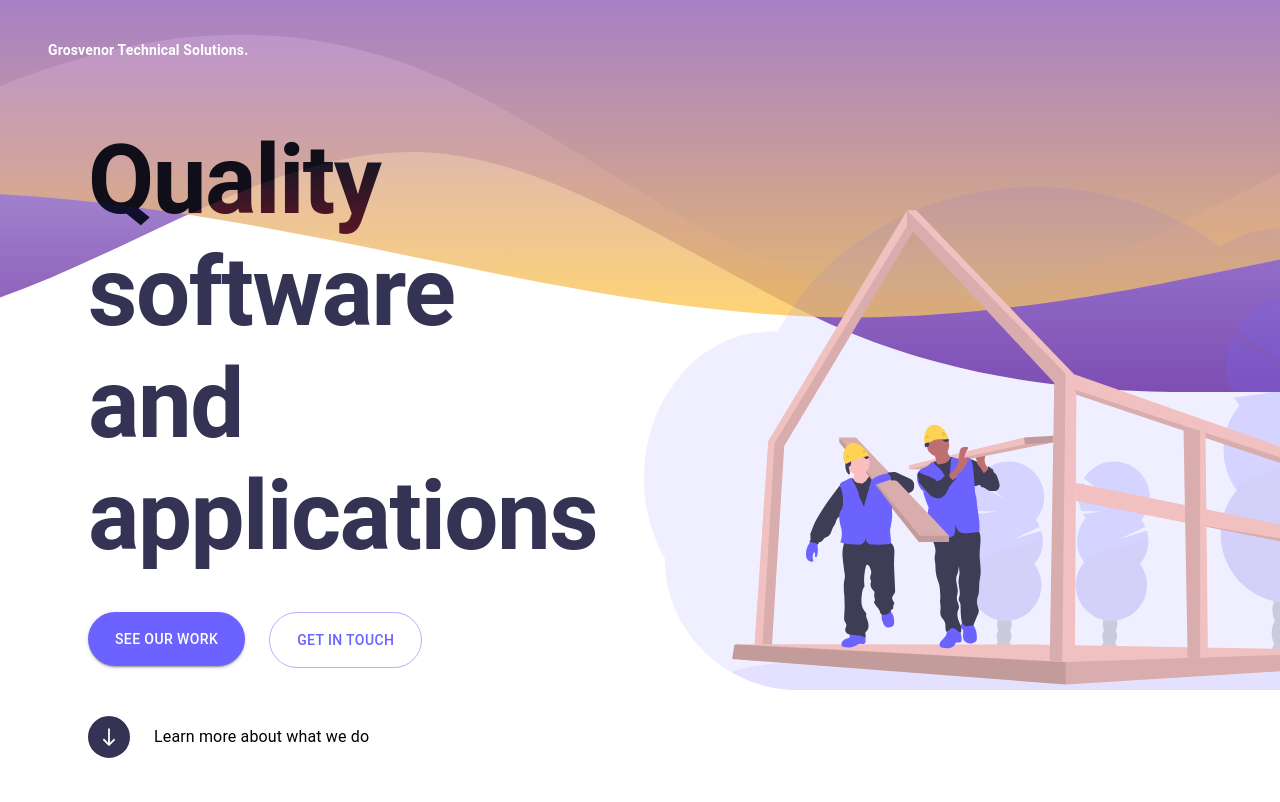
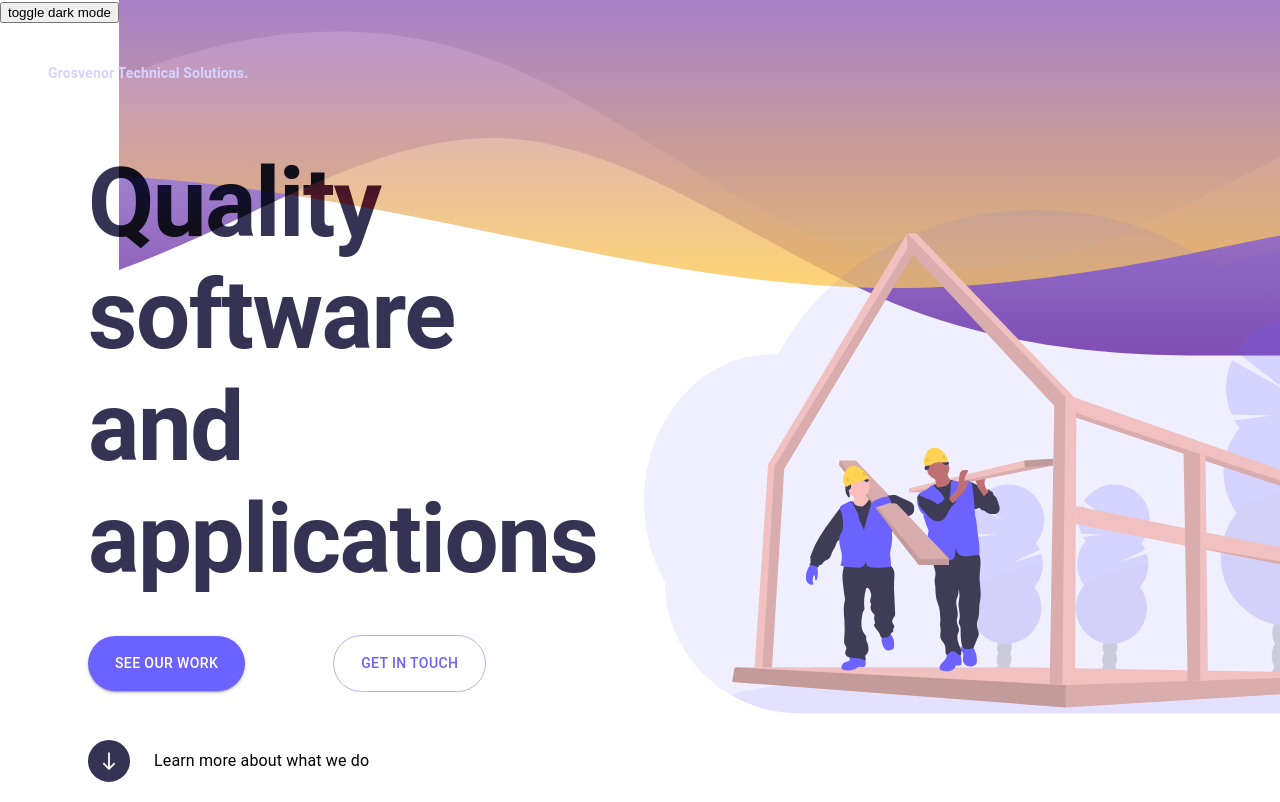
Before and after one commit to izabellewilding/grosvenor-tech-solutions-website, a React (Create React App) app: page / in a window 1280 px wide. Built offline with nearby package versions, Linux system fonts and the light colour scheme.

Commit message:
setup dark mode

```diff
--- a/src/App.js
+++ b/src/App.js
@@ -1,14 +1,15 @@
-import "./App.css";
-import "./theme/theme";
+import { useState } from "react";
+import styled from "@emotion/styled";
 import { ThemeProvider } from "@emotion/react";
 import { ThemeProvider as MuiThemeProvider } from "@mui/material";
-import { muiTheme } from "./theme/mui-theme";
+import { darkTheme, lightTheme } from "./theme/mui-theme";
 import { theme } from "./theme/theme";
 import { Navigation } from "./components/Navigation";
-import styled from "@emotion/styled";
 import { Hero } from "./components/Hero";
 import { ReactComponent as Wave } from "./assets/wave.svg";
 import Container from "@mui/material/Container";
+import "./App.css";
+import "./theme/theme";
 
 const BannerWave = styled(Wave)`
   position: absolute;
@@ -16,10 +17,14 @@ const BannerWave = styled(Wave)`
 `;
 
 function App() {
+  const [dark, setDark] = useState(false);
+  const theme = dark ? darkTheme : lightTheme;
+
   return (
-    <MuiThemeProvider theme={muiTheme}>
+    <MuiThemeProvider theme={dark ? darkTheme : lightTheme}>
       <ThemeProvider theme={theme}>
         <div className="App">
+          <button onClick={() => setDark(!dark)}>toggle dark mode</button>
           <BannerWave />
           <Container maxWidth="xl">
             <Navigation />
--- a/src/components/Hero.js
+++ b/src/components/Hero.js
@@ -6,7 +6,7 @@ import { ReactComponent as DownArrowGraphic } from "../assets/down-arrow-svg.svg
 import { ReactComponent as Graphic } from "../assets/construction_graphic.svg";
 import { Typography } from "@mui/material";
 
-const StyledGrid = styled(BaseGrid)`
+const Grid = styled(BaseGrid)`
   display: flex;
   justify-content: center;
   align-items: center;
@@ -14,7 +14,7 @@ const StyledGrid = styled(BaseGrid)`
   padding-right: 5vw;
   padding-top: 3rem;
 
-  @media ${(props) => props.theme.bp.desktopUp} {
+  @media ${(props) => props.theme.breakpoints.desktopUp} {
     padding-top: 1.5rem;
   }
 `;
@@ -32,14 +32,14 @@ const MainGraphic = styled(Graphic)`
   z-index: 3;
   height: auto;
 
-  @media ${(props) => props.theme.bp.tabletUp} {
+  @media ${(props) => props.theme.breakpoints.tabletUp} {
     width: 155%;
   }
 `;
 
 const Title = styled(Typography)`
   font-weight: bold;
-  color: ${(props) => props.theme.colors.darkBlueGrey};
+  color: ${(props) => props.theme.palette.dark.main};
 
   @supports not (-webkit-touch-callout: none) {
     mix-blend-mode: color-burn;
@@ -75,27 +75,28 @@ const ArrowButton = styled.div`
   width: 2.25rem;
 
   border-radius: 50%;
-  border: solid 3px ${(props) => props.theme.colors.darkBlueGrey};
-  background: ${(props) => props.theme.colors.darkBlueGrey};
+  border: solid 3px ${(props) => props.theme.palette.dark.main};
+  background: ${(props) => props.theme.palette.dark.main};
+
   svg {
     height: 2.25;
-    fill: ${(props) => props.theme.colors.white};
+    fill: ${(props) => props.theme.palette.light.main};
   }
 `;
 
 export const Hero = () => {
   return (
     <>
-      <StyledGrid container spacing={1}>
+      <Grid container spacing={1}>
         <StyledGridItem item xs={12} md={6}>
           <Title variant="h1">Quality software and applications</Title>
           <ButtonsContainer container spacing={3}>
-            <BaseGrid item>
+            <Grid item>
               <RoundedButton variant="contained">See our work</RoundedButton>
-            </BaseGrid>
-            <BaseGrid item>
+            </Grid>
+            <Grid item>
               <RoundedButton variant="outlined">Get in touch</RoundedButton>
-            </BaseGrid>
+            </Grid>
           </ButtonsContainer>
           <LearnMoreCTAWrapper>
             <ArrowButton>
@@ -107,7 +108,7 @@ export const Hero = () => {
         <MainGraphicWrapper item xs={12} md={6}>
           <MainGraphic />
         </MainGraphicWrapper>
-      </StyledGrid>
+      </Grid>
     </>
   );
 };
--- a/src/components/Navigation.js
+++ b/src/components/Navigation.js
@@ -10,7 +10,7 @@ const Wrapper = styled.div`
   max-width: 100vw;
   padding: 1.5rem 0.5rem;
 
-  @media ${(props) => props.theme.bp.tabletUp} {
+  @media ${(props) => props.theme.breakpoints.tabletUp} {
     padding: 2.5rem 1.5rem;
   }
 `;
@@ -18,7 +18,7 @@ const Wrapper = styled.div`
 const Logo = styled(Typography)`
   color: #d5d4ff;
   font-weight: bold;
-  color: ${(props) => props.theme.colors.white};
+  color: ${(props) => props.theme.palette.light};
   z-index: 1;
 `;
 
@@ -32,11 +32,11 @@ const NavItem = styled.li`
   cursor: pointer;
   position: relative;
   border-radius: 20px solid red;
-  color: ${(props) => props.theme.colors.white};
+  color: ${(props) => props.theme.palette.light};
   font-family: "Segoe UI", Tahoma, Geneva, Verdana, sans-serif;
 
   &:hover {
-    color: ${(props) => props.theme.colors.purple};
+    color: ${(props) => props.theme.palette.purple};
     a:after {
       width: 100%;
       left: 0;
--- a/src/theme/mui-theme.js
+++ b/src/theme/mui-theme.js
@@ -1,12 +1,47 @@
 import { createTheme, responsiveFontSizes } from "@mui/material";
-import { theme as baseTheme } from "./theme";
 
-const theme = createTheme({
+const baseTheme = createTheme({
+  breakpoints: {
+    desktopUp: `only screen and (min-width: 1200px)`,
+    tabletUp: `only screen and (min-width: 900px)`,
+    mobileUp: `only screen and (min-width: 600px)`,
+    smallMobileUp: `only screen and (min-width: 320px)`,
+  },
+});
+
+const lightTheme = createTheme({
+  ...baseTheme,
   palette: {
+    type: "white",
     primary: {
-      main: baseTheme.colors.purple,
+      main: "#6b62ff",
+    },
+    dark: {
+      main: "#353354",
+    },
+    light: {
+      main: "#FFFFFF",
     },
   },
 });
 
-export const muiTheme = responsiveFontSizes(theme);
+const darkTheme = createTheme({
+  ...baseTheme,
+
+  palette: {
+    type: "dark",
+    primary: {
+      main: "#6b62ff",
+    },
+    dark: {
+      main: "#FFFFFF",
+    },
+    light: {
+      main: "#353354",
+    },
+  },
+});
+
+export { darkTheme, lightTheme };
+
+// export const muiTheme = responsiveFontSizes(theme);
--- a/src/theme/theme.js
+++ b/src/theme/theme.js
@@ -1,15 +1,18 @@
-export const theme = {
-  colors: {
-    white: "#FFFFFF",
-    black: "#111826",
-    darkBlueGrey: "#353354",
-    purple: "#6b62ff",
-  },
+// import { darkTheme, lightTheme } from "./mui-theme";
 
-  bp: {
-    desktopUp: `only screen and (min-width: 1200px)`,
-    tabletUp: `only screen and (min-width: 900px)`,
-    mobileUp: `only screen and (min-width: 600px)`,
-    smallMobileUp: `only screen and (min-width: 320px)`,
-  },
-};
+// const muiTheme = darkTheme || lightTheme;
+
+// export const theme = {
+//   colors: {
+//     purple: muiTheme.palette.primary.main,
+//     light: muiTheme.palette.light.main,
+//     dark: muiTheme.palette.dark.main,
+//   },
+
+//   bp: {
+//     desktopUp: `only screen and (min-width: 1200px)`,
+//     tabletUp: `only screen and (min-width: 900px)`,
+//     mobileUp: `only screen and (min-width: 600px)`,
+//     smallMobileUp: `only screen and (min-width: 320px)`,
+//   },
+// };
```
Also changed, not shown: src/assets/binarycode.svg (added).
